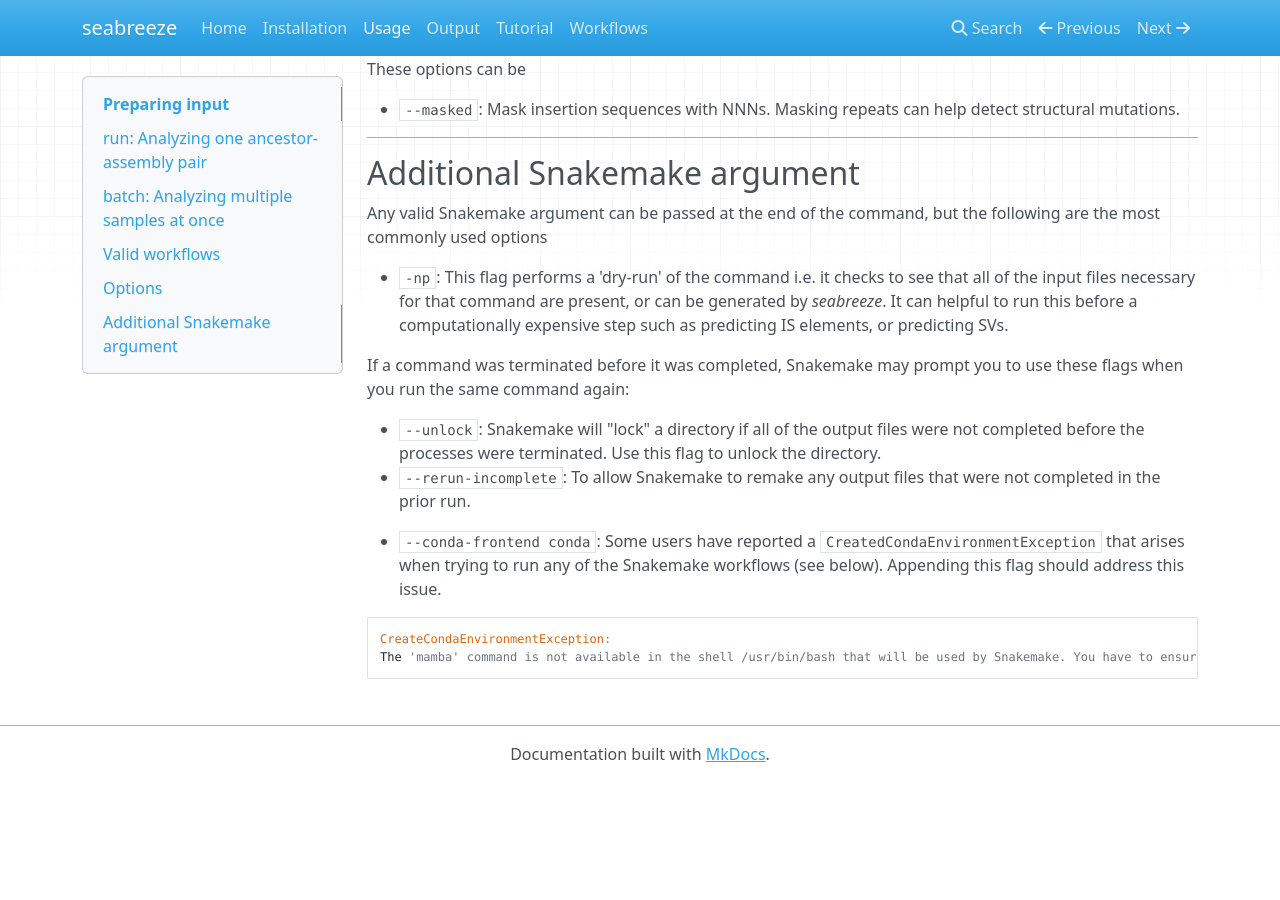
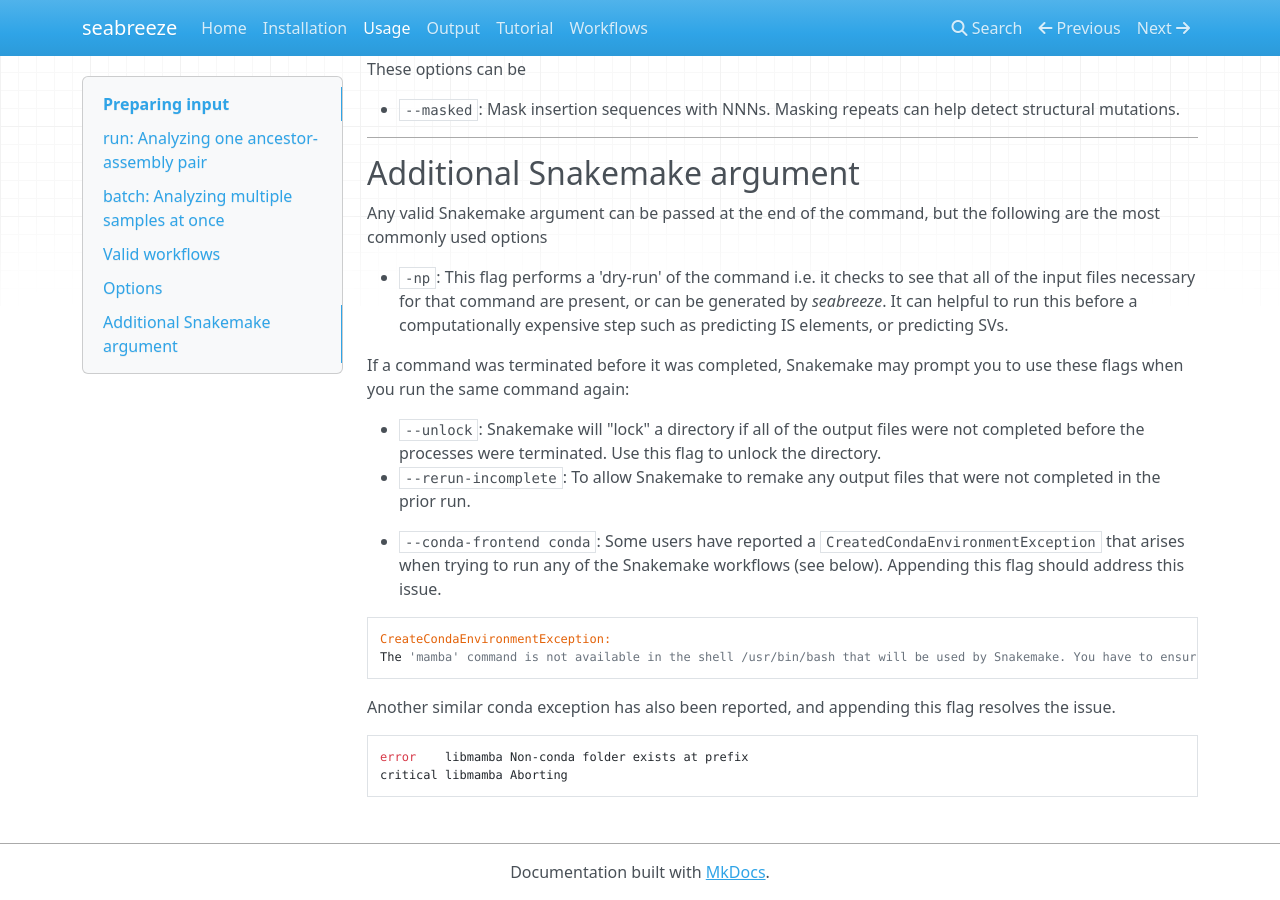
Before and after one commit to barricklab/seabreeze, an MkDocs documentation site: the page built from documentation/docs/usage.md, in a window 1280 px wide and 900 px high, scrolled down 2819 px. Built offline with MkDocs 1.6.1, drawn with Linux system fonts in a browser that asks for light colours; nearby versions of some CDN libraries; before the commit the page ends 3601 px from its top, so only the background shows below that.

Commit message:
Update documentation

````diff
--- a/documentation/docs/usage.md
+++ b/documentation/docs/usage.md
@@ -135,3 +135,10 @@ If a command was terminated before it was completed, Snakemake may prompt you to
 CreateCondaEnvironmentException:
 The 'mamba' command is not available in the shell /usr/bin/bash that will be used by Snakemake. You have to ensure that it is in your PATH, e.g., first activating the conda base environment with `conda activate base`.The mamba package manager (https://github.com/mamba-org/mamba) is a fast and robust conda replacement. It is the recommended way of using Snakemake's conda integration. It can be installed with `conda install -n base -c conda-forge mamba`. If you still prefer to use conda, you can enforce that by setting `--conda-frontend conda`.
 ```
+
+Another similar conda exception has also been reported, and appending this flag resolves the issue.
+
+```
+error    libmamba Non-conda folder exists at prefix
+critical libmamba Aborting
+```
````
Also changed, not shown: documentation/docs/installation.md (+2 -0 lines).
